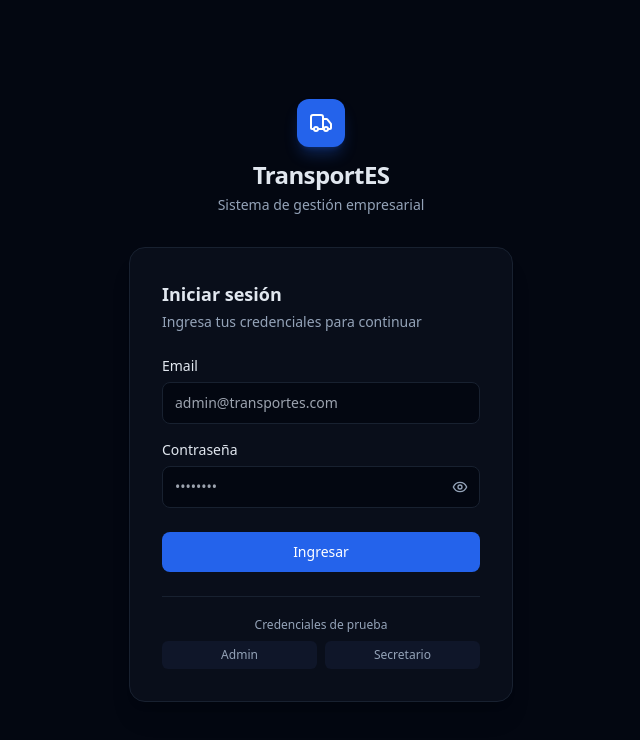
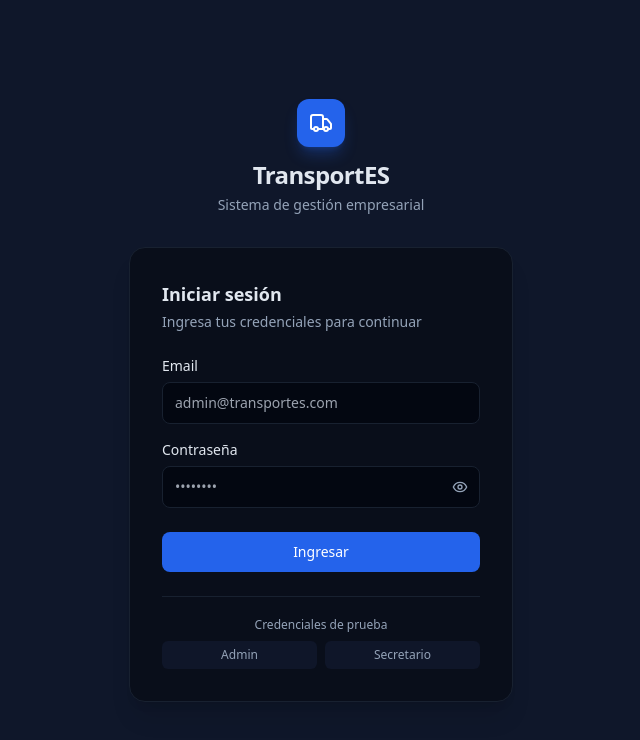
Before and after one commit to luciana-boop/sistema-transporte-prueba, a Next.js app in the folder frontend/: page /login in a window 1280 px wide. Shown: the top 740 px of the page, without its empty margins (319-959 px from the left). Built offline with nearby package versions, Linux system fonts and the light colour scheme; no server answers.

Commit message:
Change background color of AuthLayout component

```diff
--- a/frontend/src/app/(auth)/layout.tsx
+++ b/frontend/src/app/(auth)/layout.tsx
@@ -1,8 +1,7 @@
 // FILE: src/app/(auth)/layout.tsx
-
 export default function AuthLayout({ children }: { children: React.ReactNode }) {
   return (
-    <div className="min-h-screen bg-background flex items-center justify-center p-4">
+    <div className="min-h-screen bg-slate-900 flex items-center justify-center p-4">
       {children}
     </div>
   );
```
